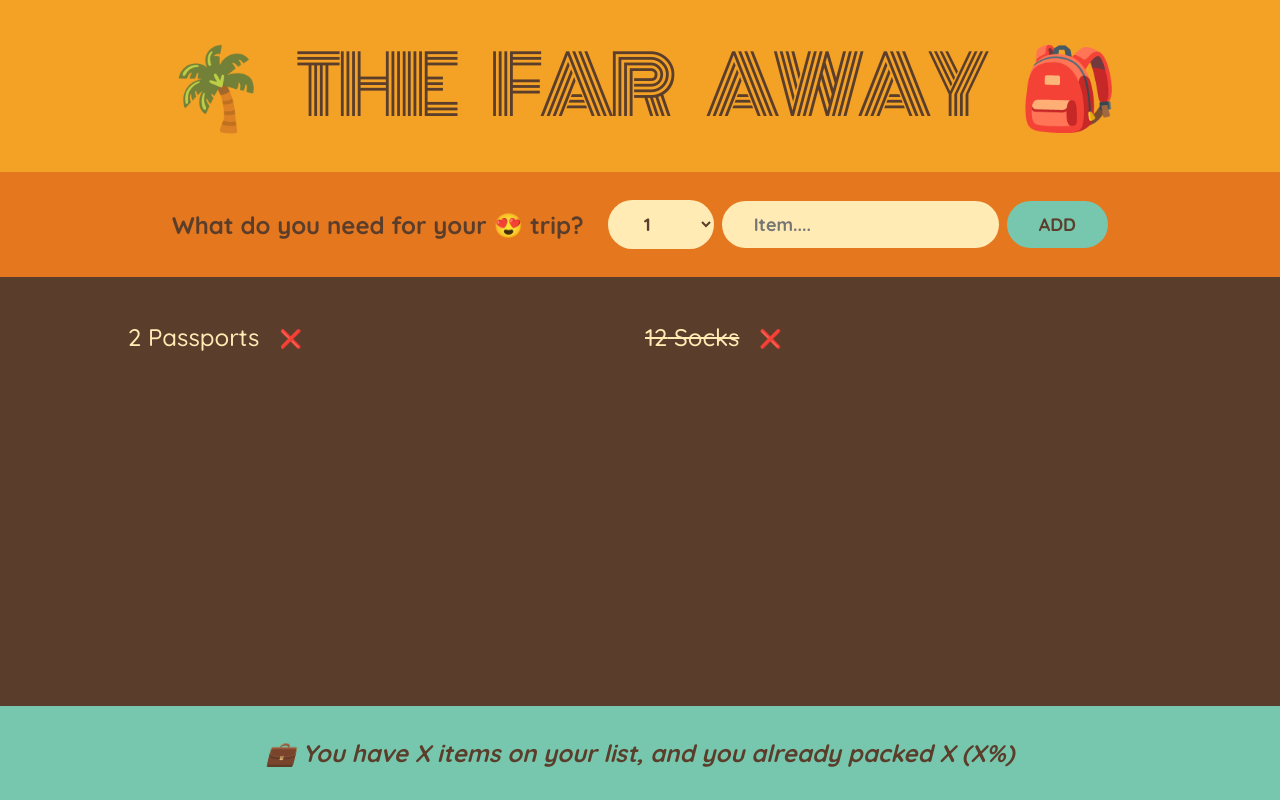
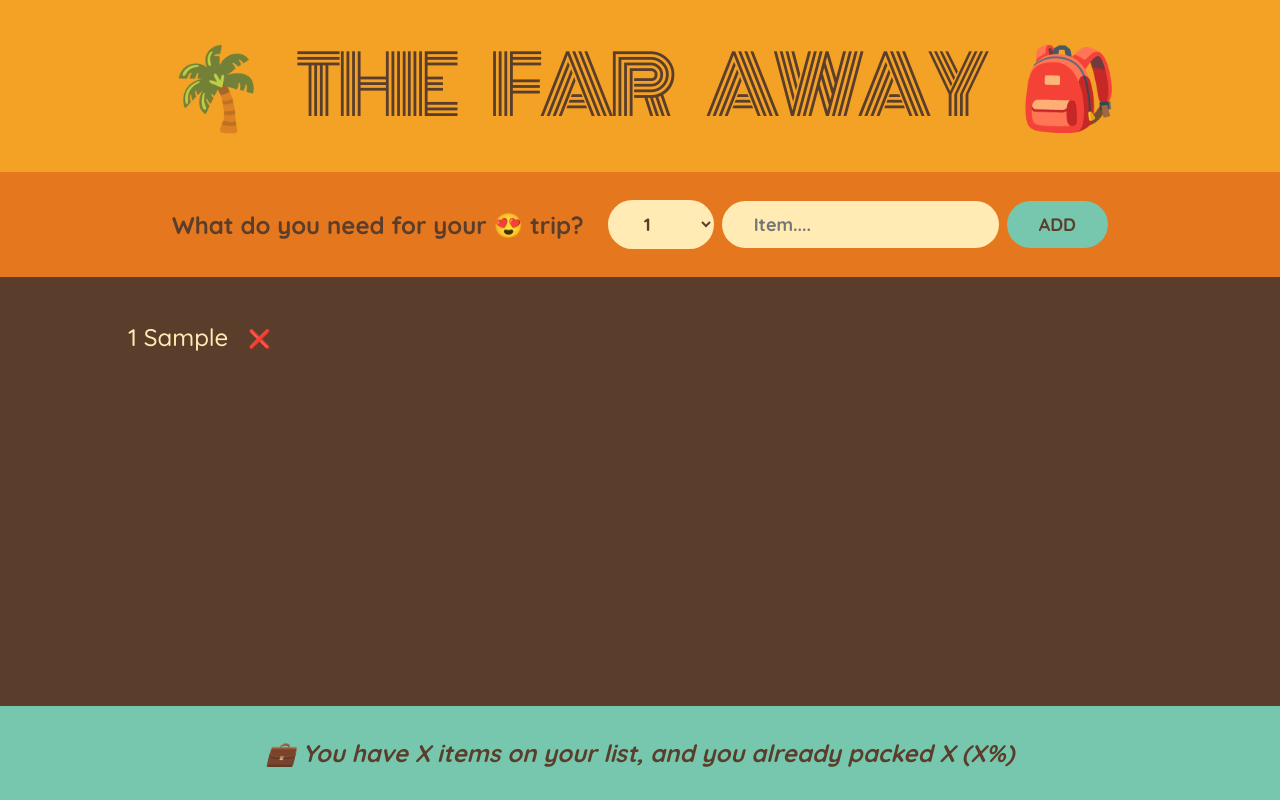
Before and after one commit to AnushkJain2201/the_far_away, a React (Create React App) app: page / in a window 1280 px wide. Both pictures are taken after typing "Sample" into the empty fields and a click on the button "ADD". Built offline with nearby package versions, Linux system fonts and the light colour scheme.

Commit message:
Deleting And Adding Items Functionality Done

```diff
--- a/src/App.js
+++ b/src/App.js
@@ -1,16 +1,24 @@
 import { useState } from "react";
 
-const initialItems = [
-  { id: 1, description: "Passports", quantity: 2, packed: false },
-  { id: 2, description: "Socks", quantity: 12, packed: true },
-];
+function App() {
+  // This piece of state is an array that denote the arrays of packagingitems
+  const [items, setItems] = useState([]);
 
-function App() {
+  const handleAddItems = (item) => {
+    // Here we are changing the state items according to the current state items, so we used the callback function
+    // And, React is all about immutability, so we cannot mutate the current state item array so instead we pass a new array where the old array get spread using the spread operator and we add the new state.
+    setItems((currItems) => [...currItems, item]);
+  }
+
+  const handleDeleteItem = (id) => {
+    setItems((currItems) => currItems.filter(item => item.id !== id))
+  }
+
   return (
     <div className="app">
       <Logo />
-      <Form />
-      <PackingList />
+      <Form handleAddItems = {handleAddItems} />
+      <PackingList items={items} handleDeleteItem={handleDeleteItem}/>
       <Stats />
     </div>
   );
@@ -22,10 +30,14 @@ const Logo = () => {
   return <h1>🌴 The Far Away 🎒</h1>
 }
 
-const Form = () => {
+const Form = ({handleAddItems}) => {
   // This state is for the input field and then pass that state in the value attribute of that input field
   const [description, setDescription] = useState("");
   const [quantity, setQuantity] = useState(1);
+
+
+
+
 
   const handleSubmit = (e) => {
     // When we submit a form there will be a brief flash that happens due to the default behaviour of HTML, so to prevent this behaviour, we write the preventDefault method. But with this all the effects of HTML will be gone and we have to write the logic ourself.
@@ -38,6 +50,8 @@ const Form = () => {
     const newItem = {
       description, quantity, packed: false, id: Date.now()
     };
+
+    handleAddItems(newItem);
 
     // After submiting the form successfully, we will insert the default value in the input fields.
     setDescription("");
@@ -69,26 +83,26 @@ const Form = () => {
   );
 }
 
-const PackingList = () => {
+const PackingList = ({items, handleDeleteItem}) => {
   return (
     <div  className="list">
 
       <ul>
-        {initialItems.map(item =>
-          (<Item item={item} key={item.id}/>
+        {items.map(item =>
+          (<Item item={item} key={item.id} handleDeleteItem={handleDeleteItem} />
         ))}
       </ul>
     </div>
   );
 }
 
-const Item = ({item}) => {
+const Item = ({item, handleDeleteItem}) => {
   return (
     <li>
       <span style={item.packed ? {textDecoration: "line-through"} : {}}>
         {item.quantity} {item.description}
       </span>
-      <button>❌</button>
+      <button onClick={() => handleDeleteItem(item.id)}>❌</button>
     </li>
   );
 
```
